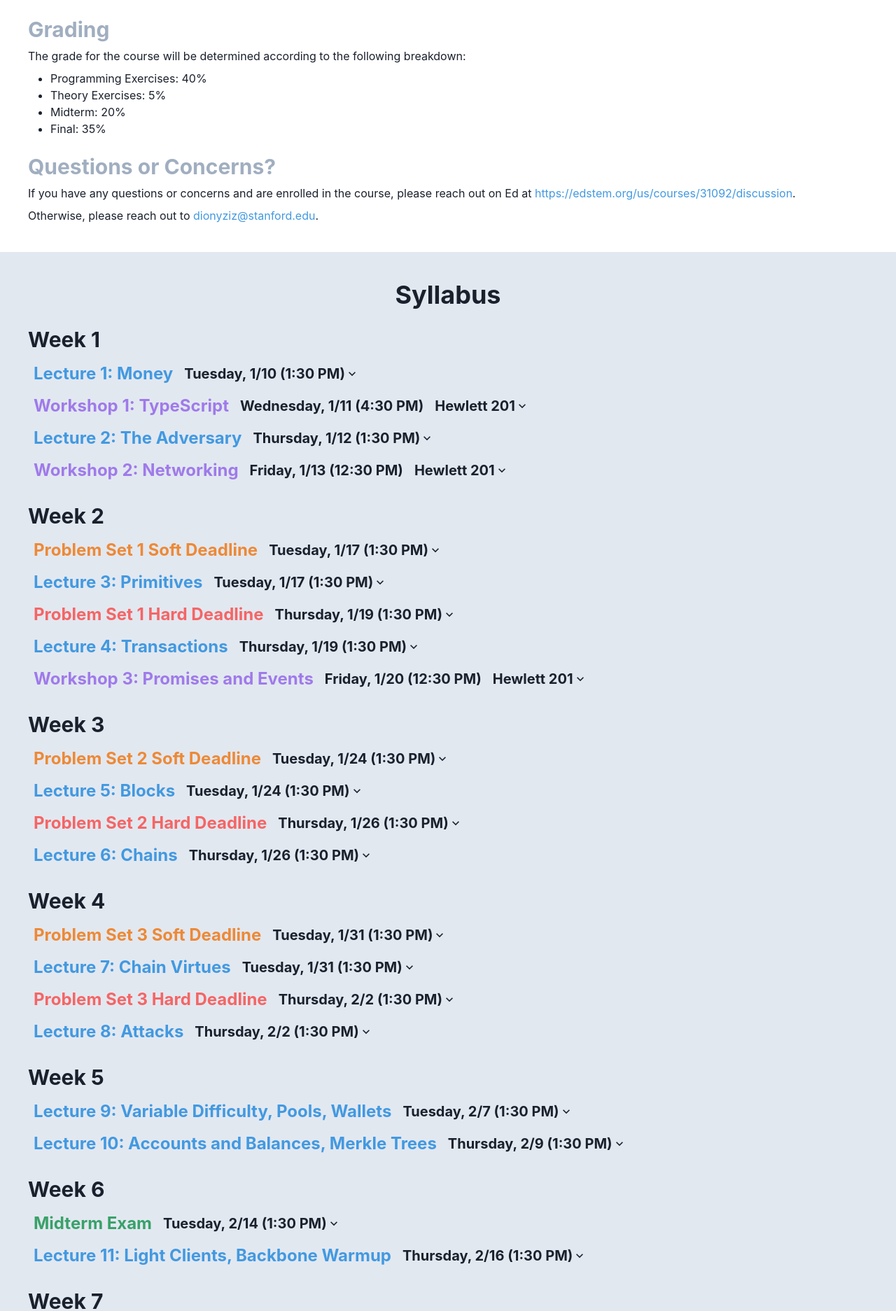
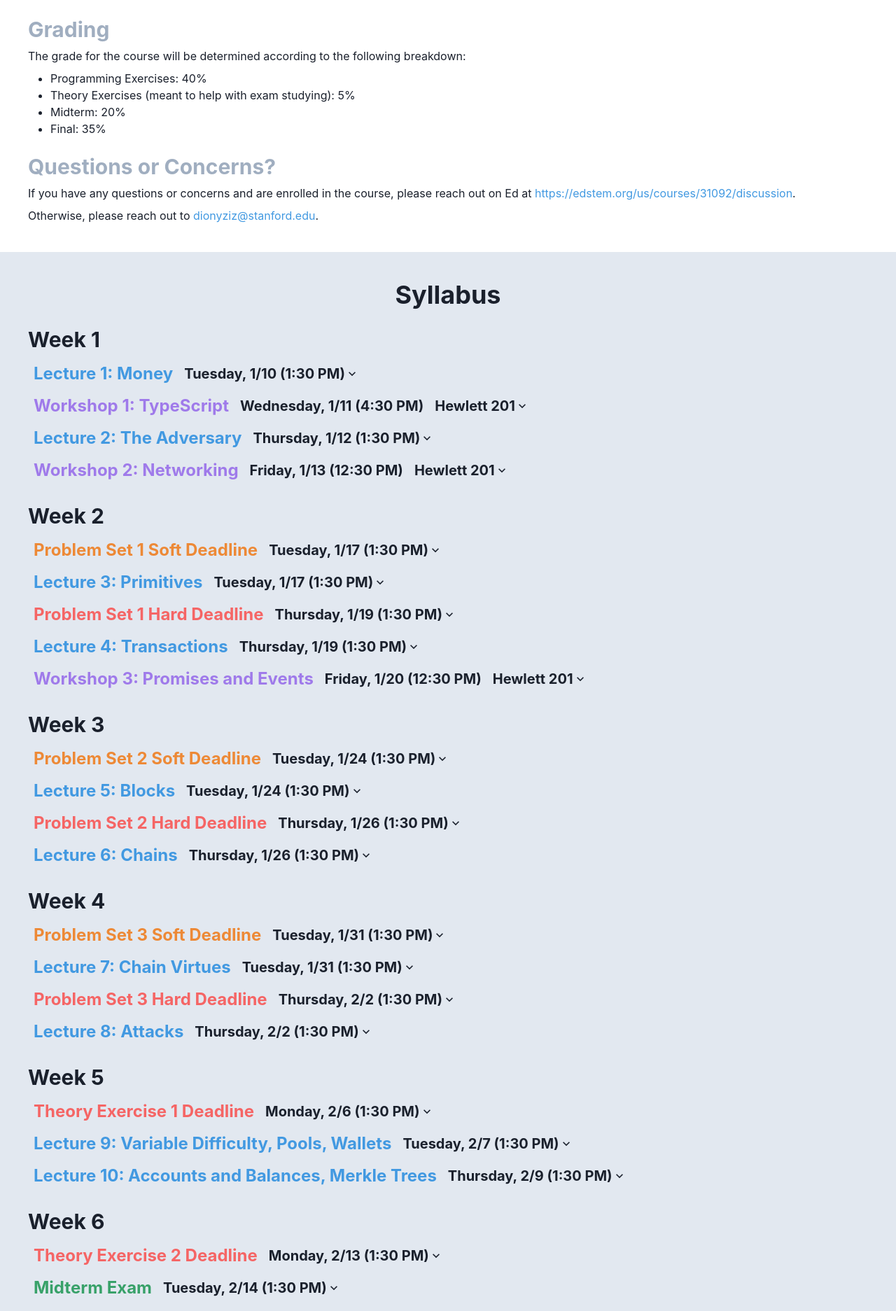
Before and after one commit to Scott-Hickmann/EE374, a Next.js app: page / in a window 1280 px wide. Shown: the part 1125-2998 px from the top of the page at 70% size. Built offline with nearby package versions, Linux system fonts and the light colour scheme.

Commit message:
Theory exercises

```diff
--- a/pages/index.tsx
+++ b/pages/index.tsx
@@ -34,7 +34,7 @@ interface SyllabusItem {
   date: Date;
   location?: string;
   content: (JSX.Element | string)[];
-  type?: 'psetSoft' | 'psetHard' | 'exam' | 'workshop';
+  type?: 'psetSoft' | 'psetHard' | 'theoryExercise' | 'exam' | 'workshop';
 }
 
 interface SyllabusWeek {
@@ -46,6 +46,8 @@ const softGradingDeadlineMessage =
   'The grader will test your node for you to get feedback. This is not graded.';
 const hardGradingDeadlineMessage =
   'The grader will test your node and give you a grade.';
+const theoryExerciseDeadlineMessage =
+  'This will be a short theory exercise to help you practice for the exam.';
 
 const syllabus: SyllabusWeek[] = [
   {
@@ -251,6 +253,12 @@ const syllabus: SyllabusWeek[] = [
     title: 'Week 5',
     items: [
       {
+        title: 'Theory Exercise 1 Deadline',
+        date: new Date(2023, 1, 6, 13, 30),
+        content: [theoryExerciseDeadlineMessage],
+        type: 'theoryExercise'
+      },
+      {
         title: 'Lecture 9: Variable Difficulty, Pools, Wallets',
         date: new Date(2023, 1, 7, 13, 30),
         content: [
@@ -288,6 +296,12 @@ const syllabus: SyllabusWeek[] = [
   {
     title: 'Week 6',
     items: [
+      {
+        title: 'Theory Exercise 2 Deadline',
+        date: new Date(2023, 1, 13, 13, 30),
+        content: [theoryExerciseDeadlineMessage],
+        type: 'theoryExercise'
+      },
       {
         title: 'Midterm Exam',
         date: new Date(2023, 1, 14, 13, 30),
@@ -461,6 +475,12 @@ const syllabus: SyllabusWeek[] = [
     title: 'Week 10',
     items: [
       {
+        title: 'Theory Exercise 3 Deadline',
+        date: new Date(2023, 2, 13, 13, 30),
+        content: [theoryExerciseDeadlineMessage],
+        type: 'theoryExercise'
+      },
+      {
         title: 'Lecture 18: BFT Proof of Stake (II)',
         date: new Date(2023, 2, 14, 13, 30),
         content: ['The Streamlet protocol and its proof of safety']
@@ -475,6 +495,12 @@ const syllabus: SyllabusWeek[] = [
   {
     title: 'Finals Week',
     items: [
+      {
+        title: 'Theory Exercise 4 Deadline',
+        date: new Date(2023, 2, 20, 13, 30),
+        content: [theoryExerciseDeadlineMessage],
+        type: 'theoryExercise'
+      },
       {
         title: 'Take-Home Final Exam',
         date: new Date(2023, 2, 21),
@@ -492,6 +518,7 @@ export default function HomePage() {
   const colors = {
     psetSoft: 'orange.400',
     psetHard: 'red.400',
+    theoryExercise: 'red.400',
     exam: 'green.500',
     workshop: 'purple.400'
   } as const;
@@ -558,7 +585,9 @@ export default function HomePage() {
             </SubectionText>
             <UnorderedList pl={4}>
               <ListItem>Programming Exercises: 40%</ListItem>
-              <ListItem>Theory Exercises: 5%</ListItem>
+              <ListItem>
+                Theory Exercises (meant to help with exam studying): 5%
+              </ListItem>
               <ListItem>Midterm: 20%</ListItem>
               <ListItem>Final: 35%</ListItem>
             </UnorderedList>
```
